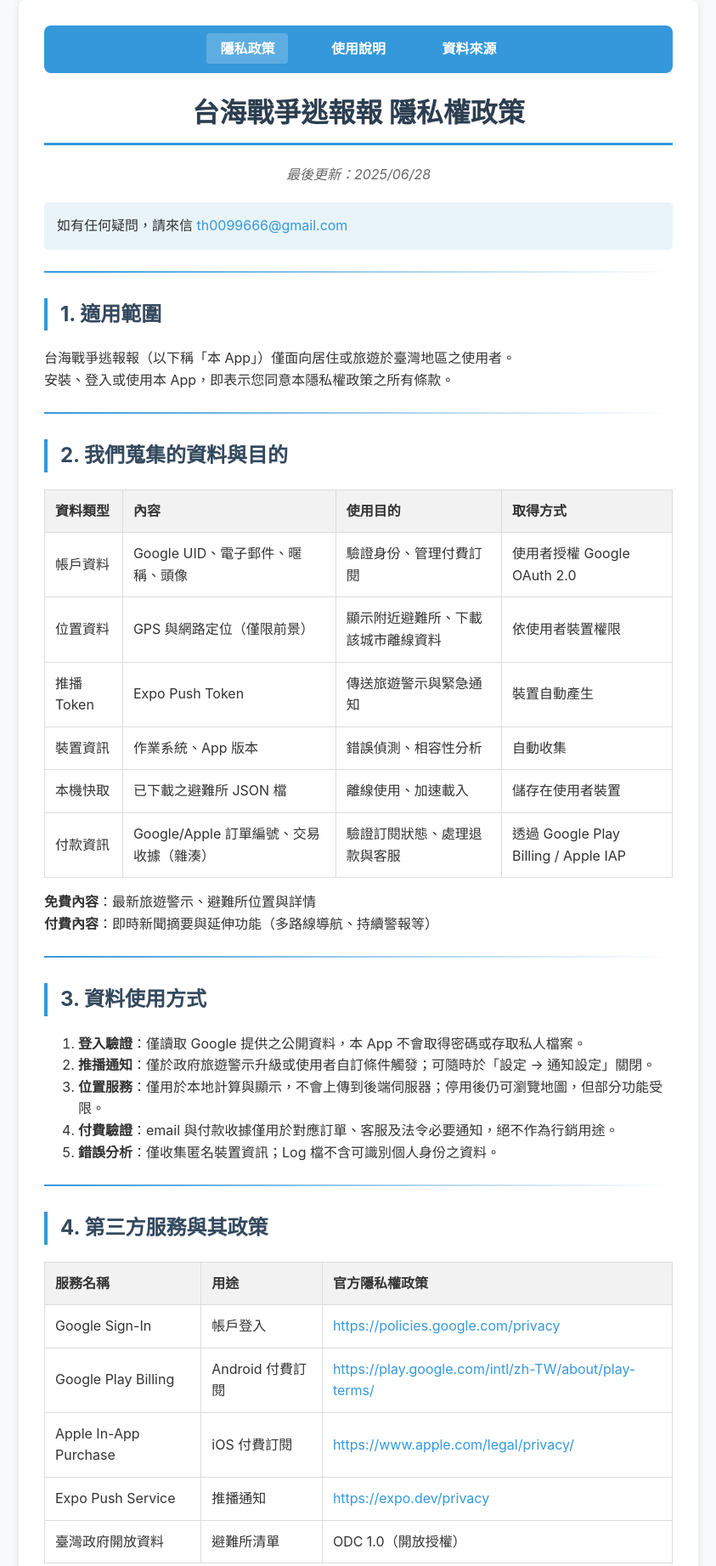
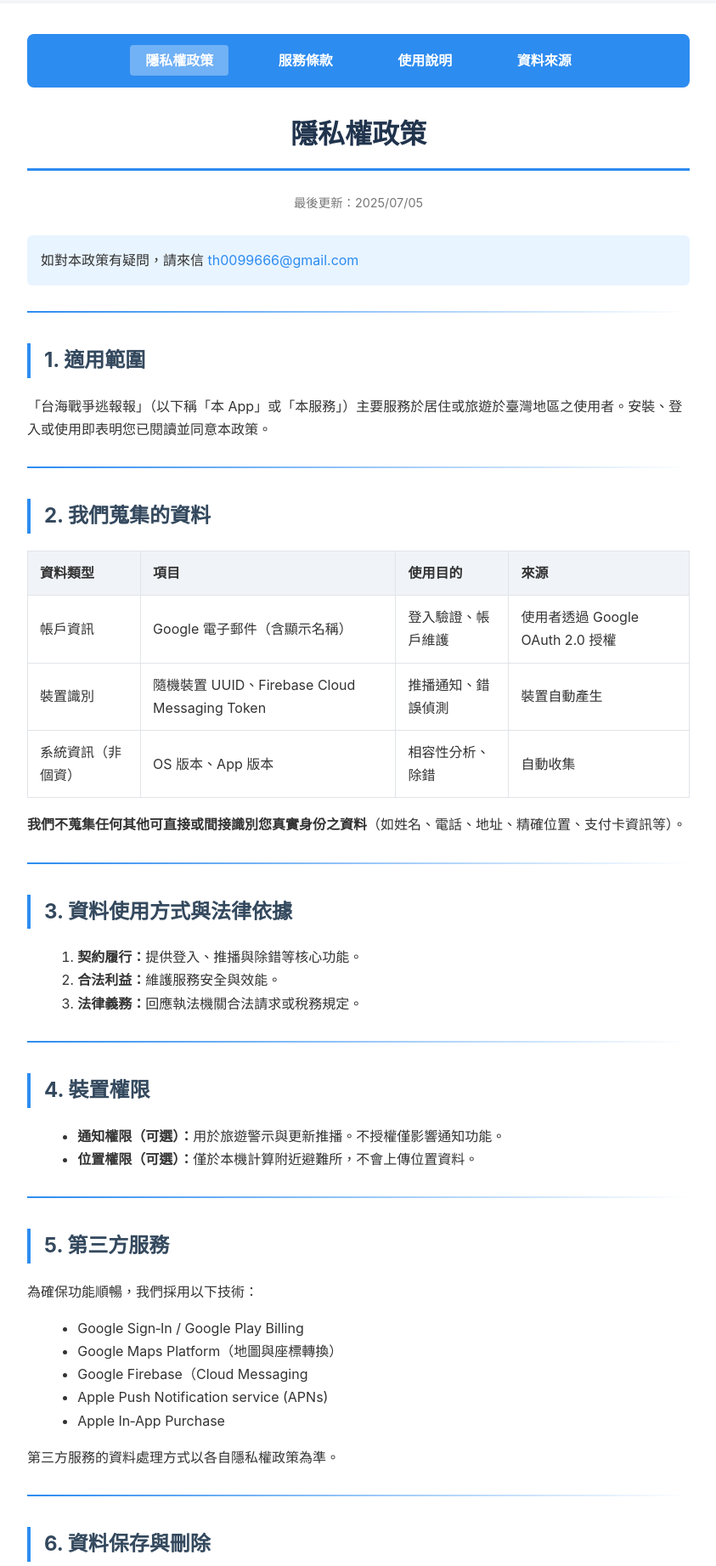
Before and after one commit to HuangChILun/emergency-shelter-privacy, a plain HTML site: page index.html in a window 1280 px wide. Shown: the part 20-1863 px from the top of the page at 85% size, without its empty margins (218-1061 px from the left). Drawn offline with Linux system fonts and the light colour scheme.

Commit message:
Update index.html

```diff
--- a/index.html
+++ b/index.html
@@ -3,261 +3,98 @@
 <head>
     <meta charset="UTF-8">
     <meta name="viewport" content="width=device-width, initial-scale=1.0">
-    <title>台海戰爭逃報報 隱私權政策</title>
+    <title>台海戰爭逃報報｜隱私權政策</title>
     <style>
-        body {
-            font-family: -apple-system, BlinkMacSystemFont, 'Segoe UI', Roboto, 'Helvetica Neue', Arial, sans-serif;
-            line-height: 1.6;
-            color: #333;
-            max-width: 800px;
-            margin: 0 auto;
-            padding: 20px;
-            background-color: #f8f9fa;
-        }
-        .container {
-            background: white;
-            padding: 30px;
-            border-radius: 8px;
-            box-shadow: 0 2px 10px rgba(0,0,0,0.1);
-        }
-        .navigation {
-            background: #3498db;
-            padding: 15px;
-            border-radius: 8px;
-            margin-bottom: 20px;
-            text-align: center;
-        }
-        .navigation a {
-            color: white;
-            text-decoration: none;
-            margin: 0 15px;
-            font-weight: 600;
-            padding: 8px 16px;
-            border-radius: 4px;
-            transition: background-color 0.3s;
-        }
-        .navigation a:hover {
-            background-color: rgba(255,255,255,0.1);
-        }
-        .navigation a.active {
-            background-color: rgba(255,255,255,0.2);
-        }
-        h1 {
-            color: #2c3e50;
-            text-align: center;
-            border-bottom: 3px solid #3498db;
-            padding-bottom: 10px;
-        }
-        h2 {
-            color: #34495e;
-            margin-top: 30px;
-            border-left: 4px solid #3498db;
-            padding-left: 15px;
-        }
-        table {
-            width: 100%;
-            border-collapse: collapse;
-            margin: 15px 0;
-        }
-        th, td {
-            border: 1px solid #ddd;
-            padding: 12px;
-            text-align: left;
-        }
-        th {
-            background-color: #f2f2f2;
-            font-weight: bold;
-        }
-        .contact {
-            background-color: #e8f4f8;
-            padding: 15px;
-            border-radius: 5px;
-            margin-top: 20px;
-        }
-        .update-date {
-            color: #666;
-            font-style: italic;
-            text-align: center;
-        }
-        hr {
-            border: none;
-            height: 2px;
-            background: linear-gradient(to right, #3498db, transparent);
-            margin: 25px 0;
-        }
-        a {
-            color: #3498db;
-            text-decoration: none;
-        }
-        a:hover {
-            text-decoration: underline;
-        }
+        body{font-family:-apple-system,BlinkMacSystemFont,'Segoe UI',Roboto,'Helvetica Neue',Arial,sans-serif;line-height:1.7;color:#333;max-width:860px;margin:0 auto;padding:24px;background:#f5f7fa}
+        .container{background:#fff;padding:36px 40px;border-radius:10px;box-shadow:0 4px 14px rgba(0,0,0,.06)}
+        .navigation{background:#2d8cf0;padding:18px;border-radius:8px;margin-bottom:28px;text-align:center}
+        .navigation a{color:#fff;text-decoration:none;margin:0 18px;font-weight:600;padding:8px 18px;border-radius:4px;transition:background-color .25s}
+        .navigation a:hover{background-color:rgba(255,255,255,.18)}
+        .navigation a.active{background-color:rgba(255,255,255,.32)}
+        h1{color:#21344d;text-align:center;border-bottom:3px solid #2d8cf0;padding-bottom:12px;margin-bottom:26px}
+        h2{color:#34495e;margin-top:36px;border-left:4px solid #2d8cf0;padding-left:16px}
+        table{width:100%;border-collapse:collapse;margin:18px 0}
+        th,td{border:1px solid #e1e4e8;padding:12px 14px;text-align:left}
+        th{background:#f0f4f8;font-weight:700}
+        .contact{background:#e8f4ff;padding:16px;border-radius:6px;margin-top:26px}
+        .update-date{color:#777;font-size:.9rem;text-align:center}
+        hr{border:none;height:2px;background:linear-gradient(to right,#2d8cf0,transparent);margin:30px 0}
+        a{color:#2d8cf0;text-decoration:none}
+        a:hover{text-decoration:underline}
+        ol,ul{margin-left:1.2em}
     </style>
 </head>
 <body>
     <div class="container">
         <div class="navigation">
-            <a href="index.html" class="active">隱私政策</a>
+            <a href="privacy_policy.html" class="active">隱私權政策</a>
+            <a href="service_agreement.html">服務條款</a>
             <a href="guide.html">使用說明</a>
             <a href="source.html">資料來源</a>
         </div>
-
-        <h1>台海戰爭逃報報 隱私權政策</h1>
-        <p class="update-date">最後更新：2025/06/28</p>
-        <p class="contact">如有任何疑問，請來信 <a href="mailto:th0099666@gmail.com">th0099666@gmail.com</a></p>
-
+        <h1>隱私權政策</h1>
+        <p class="update-date">最後更新：2025/07/05</p>
+        <p class="contact">如對本政策有疑問，請來信 <a href="mailto:th0099666@gmail.com">th0099666@gmail.com</a></p>
         <hr>
-
         <h2>1. 適用範圍</h2>
-        <p>台海戰爭逃報報（以下稱「本 App」）僅面向居住或旅遊於臺灣地區之使用者。<br>
-        安裝、登入或使用本 App，即表示您同意本隱私權政策之所有條款。</p>
-
+        <p>「台海戰爭逃報報」（以下稱「本 App」或「本服務」）主要服務於居住或旅遊於臺灣地區之使用者。安裝、登入或使用即表明您已閱讀並同意本政策。</p>
         <hr>
-
-        <h2>2. 我們蒐集的資料與目的</h2>
+        <h2>2. 我們蒐集的資料</h2>
         <table>
-            <thead>
-                <tr>
-                    <th>資料類型</th>
-                    <th>內容</th>
-                    <th>使用目的</th>
-                    <th>取得方式</th>
-                </tr>
-            </thead>
+            <thead><tr><th>資料類型</th><th>項目</th><th>使用目的</th><th>來源</th></tr></thead>
             <tbody>
-                <tr>
-                    <td>帳戶資料</td>
-                    <td>Google UID、電子郵件、暱稱、頭像</td>
-                    <td>驗證身份、管理付費訂閱</td>
-                    <td>使用者授權 Google OAuth 2.0</td>
-                </tr>
-                <tr>
-                    <td>位置資料</td>
-                    <td>GPS 與網路定位（僅限前景）</td>
-                    <td>顯示附近避難所、下載該城市離線資料</td>
-                    <td>依使用者裝置權限</td>
-                </tr>
-                <tr>
-                    <td>推播 Token</td>
-                    <td>Expo Push Token</td>
-                    <td>傳送旅遊警示與緊急通知</td>
-                    <td>裝置自動產生</td>
-                </tr>
-                <tr>
-                    <td>裝置資訊</td>
-                    <td>作業系統、App 版本</td>
-                    <td>錯誤偵測、相容性分析</td>
-                    <td>自動收集</td>
-                </tr>
-                <tr>
-                    <td>本機快取</td>
-                    <td>已下載之避難所 JSON 檔</td>
-                    <td>離線使用、加速載入</td>
-                    <td>儲存在使用者裝置</td>
-                </tr>
-                <tr>
-                    <td>付款資訊</td>
-                    <td>Google/Apple 訂單編號、交易收據（雜湊）</td>
-                    <td>驗證訂閱狀態、處理退款與客服</td>
-                    <td>透過 Google Play Billing / Apple IAP</td>
-                </tr>
+                <tr><td>帳戶資訊</td><td>Google 電子郵件（含顯示名稱）</td><td>登入驗證、帳戶維護</td><td>使用者透過 Google OAuth 2.0 授權</td></tr>
+                <tr><td>裝置識別</td><td>隨機裝置 UUID、Firebase Cloud Messaging Token</td><td>推播通知、錯誤偵測</td><td>裝置自動產生</td></tr>
+                <tr><td>系統資訊（非個資）</td><td>OS 版本、App 版本</td><td>相容性分析、除錯</td><td>自動收集</td></tr>
             </tbody>
         </table>
-
-        <p><strong>免費內容</strong>：最新旅遊警示、避難所位置與詳情<br>
-        <strong>付費內容</strong>：即時新聞摘要與延伸功能（多路線導航、持續警報等）</p>
-
+        <p><strong>我們<strong>不</strong>蒐集任何其他可直接或間接識別您真實身份之資料</strong>（如姓名、電話、地址、精確位置、支付卡資訊等）。</p>
         <hr>
-
-        <h2>3. 資料使用方式</h2>
+        <h2>3. 資料使用方式與法律依據</h2>
         <ol>
-            <li><strong>登入驗證</strong>：僅讀取 Google 提供之公開資料，本 App 不會取得密碼或存取私人檔案。</li>
-            <li><strong>推播通知</strong>：僅於政府旅遊警示升級或使用者自訂條件觸發；可隨時於「設定 → 通知設定」關閉。</li>
-            <li><strong>位置服務</strong>：僅用於本地計算與顯示，不會上傳到後端伺服器；停用後仍可瀏覽地圖，但部分功能受限。</li>
-            <li><strong>付費驗證</strong>：email 與付款收據僅用於對應訂單、客服及法令必要通知，絕不作為行銷用途。</li>
-            <li><strong>錯誤分析</strong>：僅收集匿名裝置資訊；Log 檔不含可識別個人身份之資料。</li>
+            <li><strong>契約履行：</strong>提供登入、推播與除錯等核心功能。</li>
+            <li><strong>合法利益：</strong>維護服務安全與效能。</li>
+            <li><strong>法律義務：</strong>回應執法機關合法請求或稅務規定。</li>
         </ol>
-
         <hr>
-
-        <h2>4. 第三方服務與其政策</h2>
-        <table>
-            <thead>
-                <tr>
-                    <th>服務名稱</th>
-                    <th>用途</th>
-                    <th>官方隱私權政策</th>
-                </tr>
-            </thead>
-            <tbody>
-                <tr>
-                    <td>Google Sign-In</td>
-                    <td>帳戶登入</td>
-                    <td><a href="https://policies.google.com/privacy" target="_blank">https://policies.google.com/privacy</a></td>
-                </tr>
-                <tr>
-                    <td>Google Play Billing</td>
-                    <td>Android 付費訂閱</td>
-                    <td><a href="https://play.google.com/intl/zh-TW/about/play-terms/" target="_blank">https://play.google.com/intl/zh-TW/about/play-terms/</a></td>
-                </tr>
-                <tr>
-                    <td>Apple In-App Purchase</td>
-                    <td>iOS 付費訂閱</td>
-                    <td><a href="https://www.apple.com/legal/privacy/" target="_blank">https://www.apple.com/legal/privacy/</a></td>
-                </tr>
-                <tr>
-                    <td>Expo Push Service</td>
-                    <td>推播通知</td>
-                    <td><a href="https://expo.dev/privacy" target="_blank">https://expo.dev/privacy</a></td>
-                </tr>
-                <tr>
-                    <td>臺灣政府開放資料</td>
-                    <td>避難所清單</td>
-                    <td>ODC 1.0（開放授權）</td>
-                </tr>
-            </tbody>
-        </table>
-
+        <h2>4. 裝置權限</h2>
+        <ul>
+            <li><strong>通知權限（可選）：</strong>用於旅遊警示與更新推播。不授權僅影響通知功能。</li>
+            <li><strong>位置權限（可選）：</strong>僅於本機計算附近避難所，不會上傳位置資料。</li>
+        </ul>
         <hr>
-
-        <h2>5. 資料保存與刪除</h2>
+        <h2>5. 第三方服務</h2>
+        <p>為確保功能順暢，我們採用以下技術：</p>
         <ul>
-            <li><strong>伺服器端</strong>：僅保存 email、付費狀態與雜湊後之交易收據。使用者退款或申請刪除帳號後，相關資料將於 30 日內清除。</li>
-            <li><strong>本機端</strong>：避難所快取可於「設定 → 避難所快取」即時刪除。</li>
-            <li><strong>備份</strong>：伺服器資料每日加密備份，刪除請求後保留 60 天，用於災難復原。</li>
+            <li>Google Sign‑In / Google Play Billing</li>
+            <li>Google Maps Platform（地圖與座標轉換）</li>
+            <li>Google Firebase（Cloud Messaging</li>
+            <li>Apple Push Notification service (APNs)</li>
+            <li>Apple In‑App Purchase</li>
         </ul>
-
+        <p>第三方服務的資料處理方式以各自隱私權政策為準。</p>
         <hr>
-
-        <h2>6. 使用者權利</h2>
+        <h2>6. 資料保存與刪除</h2>
         <ul>
-            <li><strong>查詢／下載</strong>：可隨時向客服索取本 App 持有之個人資料副本。</li>
-            <li><strong>更正／刪除</strong>：可申請更正或刪除帳戶資料。刪除後，已付費功能亦將失效且資料無法復原。</li>
-            <li><strong>撤回同意</strong>：可於裝置系統或本 App 設定關閉位置權限與推播通知。</li>
+            <li>伺服器僅保存 Email 與裝置識別資料；帳戶刪除後 30 日內清除。</li>
+            <li>備份檔案加密保存，最長 60 日後安全銷毀。</li>
         </ul>
-
         <hr>
-
-        <h2>7. 資料安全</h2>
+        <h2>7. 使用者權利</h2>
+        <p>依《個資法》，您可行使查詢、閱覽、複製、更正、刪除等權利；請來信客服，我們將於 30 日內回覆。</p>
+        <hr>
+        <h2>8. 資料安全</h2>
         <ul>
-            <li>全面採用 HTTPS/TLS 加密傳輸。</li>
-            <li>伺服器採權限最小化原則，設置防火牆與入侵偵測。</li>
-            <li>僅授權必要人員存取後端資料。</li>
+            <li>所有傳輸採 HTTPS／TLS 1.3 加密。</li>
+            <li>伺服器部署於通過 ISO‑27001 認證之雲端平台。</li>
+            <li>推播 Token 及裝置識別碼皆經 AES‑256 加密。</li>
         </ul>
-
         <hr>
-
-        <h2>8. 政策修訂</h2>
-        <p>本政策將不定期檢視。若有重大變動，將透過 App 內彈窗或電子郵件通知，並提供不少於 7 日的提前告知期。<br>
-        使用者續用本 App，即視為同意修訂後之內容。</p>
-
+        <h2>9. 政策修訂</h2>
+        <p>重大變更將於 App 內彈窗或 Email 提前 7 日通知；持續使用即視為同意修訂內容。</p>
         <hr>
-
-        <h2>9. 聯絡我們</h2>
-        <div class="contact">
-            <p><strong>電子郵件</strong>：<a href="mailto:th0099666@gmail.com">th0099666@gmail.com</a><br>
-            <strong>服務時間</strong>：工作日 09:00–18:00 (GMT+8)</p>
-        </div>
+        <h2>10. 聯絡我們</h2>
+        <div class="contact"><p>客服信箱：<a href="mailto:thomas.huang.ai@gmail.com">thomas.huang.ai@gmail.com</a><br>服務時間：週一至週五 09:00–18:00 (GMT+8)</p></div>
     </div>
 </body>
 </html>
```
